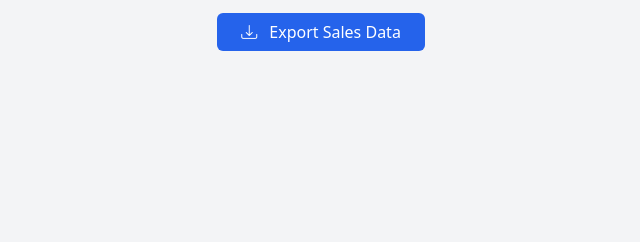
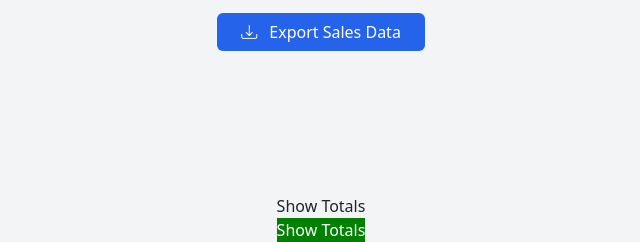
Before and after one commit to Martin4dbest/Mobistock, a Python web app: template templates/admin_orders.html in a window 1280 px wide. Shown: the part 1103-1345 px from the top of the page, without its empty margins (319-959 px from the left). Before the commit the page ends 1154 px from the top, so only its background shows below. Run offline with Jinja, Linux system fonts and the light colour scheme; the template is opened without the code that fills it: most values are stand-ins (such as "Sample title", 1, 10 or a date in 2020); some libraries are stand-ins or nearby versions.

```diff
--- a/templates/admin_orders.html
+++ b/templates/admin_orders.html
@@ -477,6 +477,31 @@
     <p><strong>Total Amount Made ($):</strong> $<span id="totalAmount">0.00</span></p>
   </div>
 
+  <!-- Show/Hide Totals Button -->
+  <div class="button-container text-center">
+    <button id="show-totals-button" onclick="calculateAndToggleTotals()">Show Totals</button>
+  </div>
+
+  <!-- Show/Hide Totals Button -->
+<div class="button-container text-center">
+  <button id="show-totals-button" onclick="calculateAndToggleTotals()" class="show-totals">Show Totals</button>
+</div>
+
+<style>
+  /* Styles for the Show Totals button (Green) */
+  .show-totals {
+    background-color: green;
+    color: white;
+  }
+
+  /* Styles for the Hide Totals button (Brown) */
+  .hide-totals {
+    background-color: brown;
+    color: white;
+  }
+</style>
+
+
 
 
 
```
